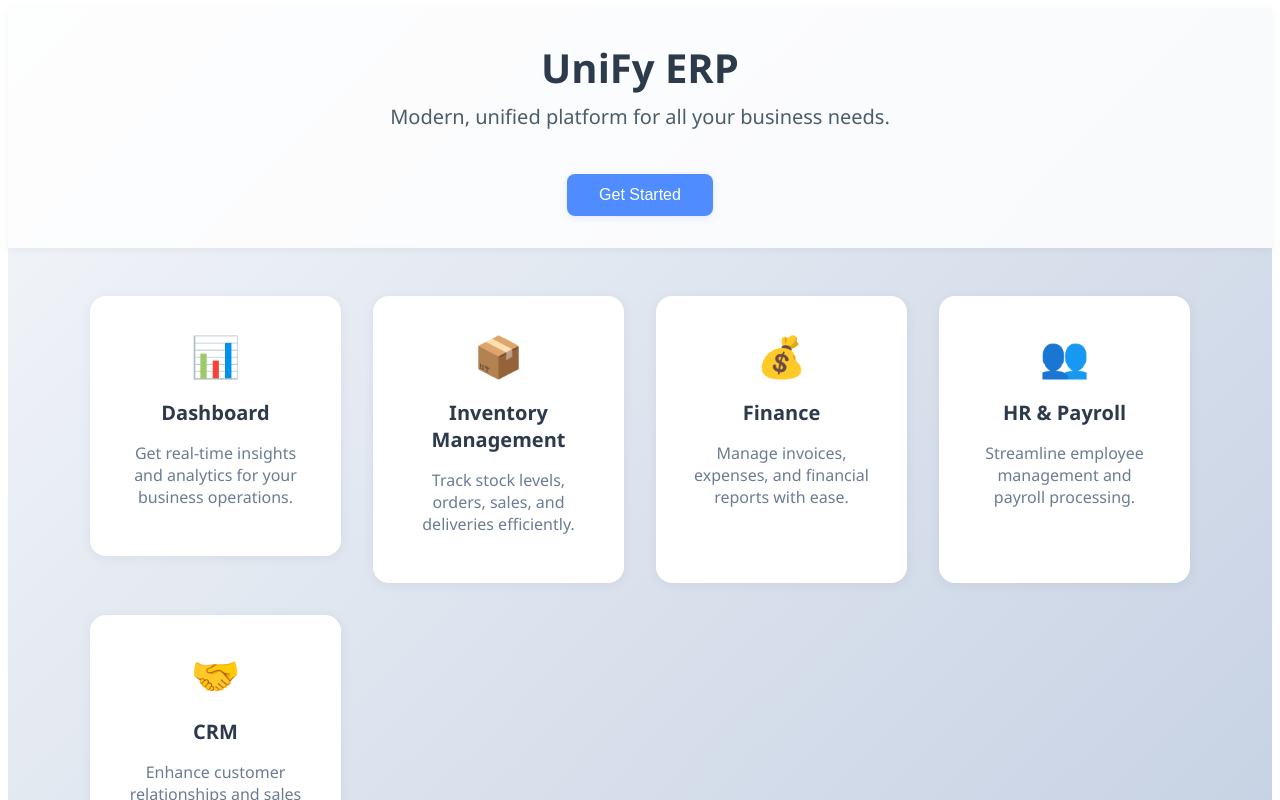
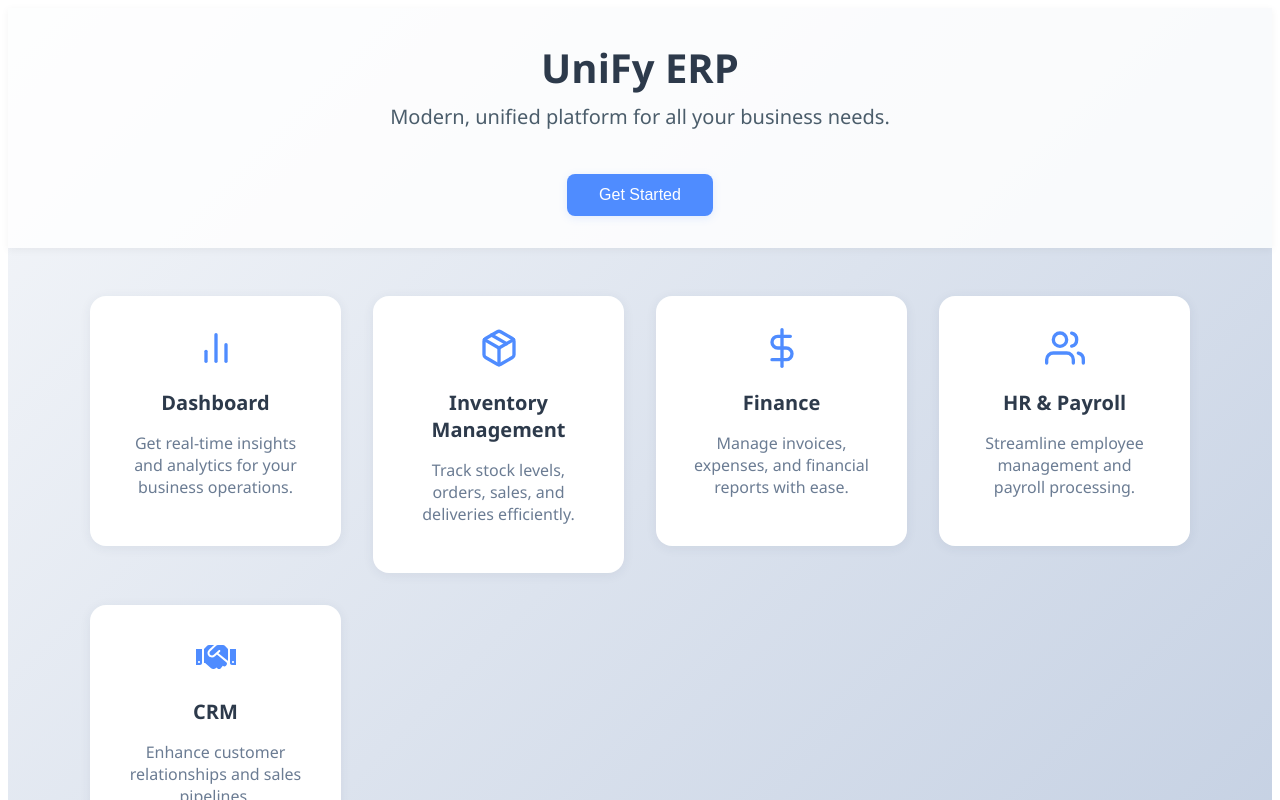
Before and after one commit to Eben717/UniFy, a React (Create React App) app in the folder unify/: page /home in a window 1280 px wide. Shown: the top 800 px of the page. Built offline with nearby package versions, Linux system fonts and the light colour scheme.

Commit message:
replaced the homepage ERP icons

```diff
--- a/unify/package.json
+++ b/unify/package.json
@@ -12,6 +12,7 @@
     "@testing-library/user-event": "^13.5.0",
     "react": "^19.1.0",
     "react-dom": "^19.1.0",
+    "react-icons": "^5.5.0",
     "react-router-dom": "^7.6.2",
     "react-scripts": "5.0.1",
     "web-vitals": "^2.1.4"
--- a/unify/src/components/frontend/Dashboard.js
+++ b/unify/src/components/frontend/Dashboard.js
@@ -38,7 +38,7 @@ export default function Dashboard() {
                     alignItems: 'center',
                 }}
             >
-                <span style={{ fontSize: 20, marginRight: 8 }}>←</span> Back to Homepage
+                <span style={{ fontSize: 20, marginRight: 8 }}>←</span> Back
             </button>
 
             <h1 style={{ fontWeight: 700, marginBottom: 24 }}>UniFy Dashboard</h1>
--- a/unify/src/components/frontend/Homepage.js
+++ b/unify/src/components/frontend/Homepage.js
@@ -1,32 +1,34 @@
 import React from 'react';
-import { Link } from 'react-router-dom'; // ✅ Add this
+import { Link } from 'react-router-dom';
+import { FiBarChart2, FiPackage, FiDollarSign, FiUsers } from 'react-icons/fi';
+import { FaHandshake } from 'react-icons/fa'; // Font Awesome for handshake
 
 const features = [
     {
         title: 'Dashboard',
         description: 'Get real-time insights and analytics for your business operations.',
-        icon: '📊',
-        path: '/dashboard', // ✅ Add route path
+        icon: <FiBarChart2 size={40} />,
+        path: '/dashboard',
     },
     {
         title: 'Inventory Management',
         description: 'Track stock levels, orders, sales, and deliveries efficiently.',
-        icon: '📦',
+        icon: <FiPackage size={40} />,
     },
     {
         title: 'Finance',
         description: 'Manage invoices, expenses, and financial reports with ease.',
-        icon: '💰',
+        icon: <FiDollarSign size={40} />,
     },
     {
         title: 'HR & Payroll',
         description: 'Streamline employee management and payroll processing.',
-        icon: '👥',
+        icon: <FiUsers size={40} />,
     },
     {
         title: 'CRM',
         description: 'Enhance customer relationships and sales pipelines.',
-        icon: '🤝',
+        icon: <FaHandshake size={40} />,
     },
 ];
 
@@ -84,7 +86,7 @@ export default function Homepage() {
                             transition: 'transform 0.2s',
                             cursor: 'pointer',
                         }}>
-                            <div style={{ fontSize: '2.5rem', marginBottom: '1rem' }}>{feature.icon}</div>
+                            <div style={{ marginBottom: '1rem', color: '#4f8cff' }}>{feature.icon}</div>
                             <h2 style={{ fontSize: '1.25rem', color: '#2d3a4b', margin: '0.5rem 0' }}>{feature.title}</h2>
                             <p style={{ color: '#6b7c93', fontSize: '1rem' }}>{feature.description}</p>
                         </div>
@@ -95,7 +97,7 @@ export default function Homepage() {
                             {content}
                         </Link>
                     ) : (
-                        content
+                        <div key={idx}>{content}</div>
                     );
                 })}
             </main>
```
Also changed, not shown: 1 other file (tests, documents, lock files or other folders).
